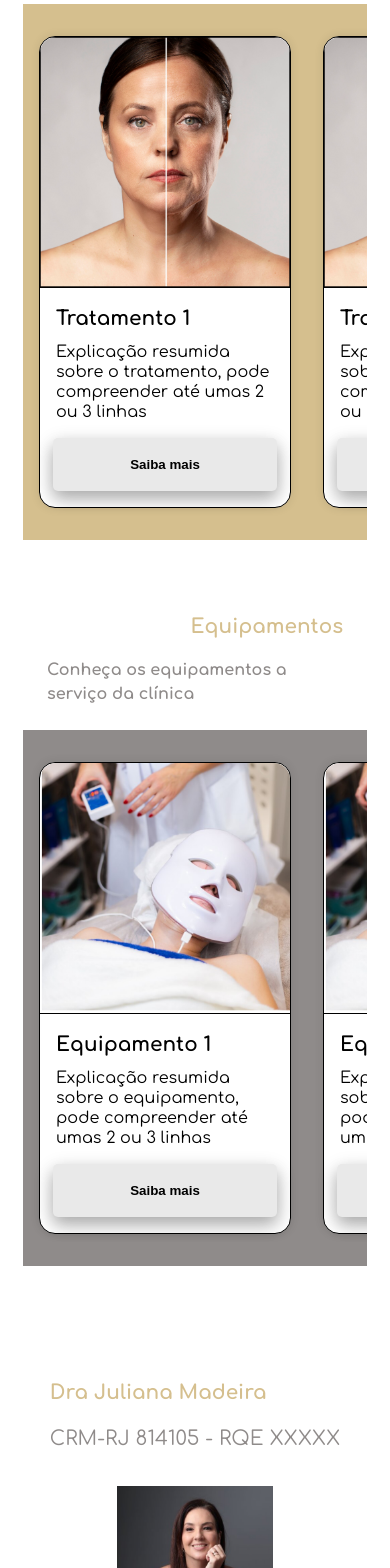
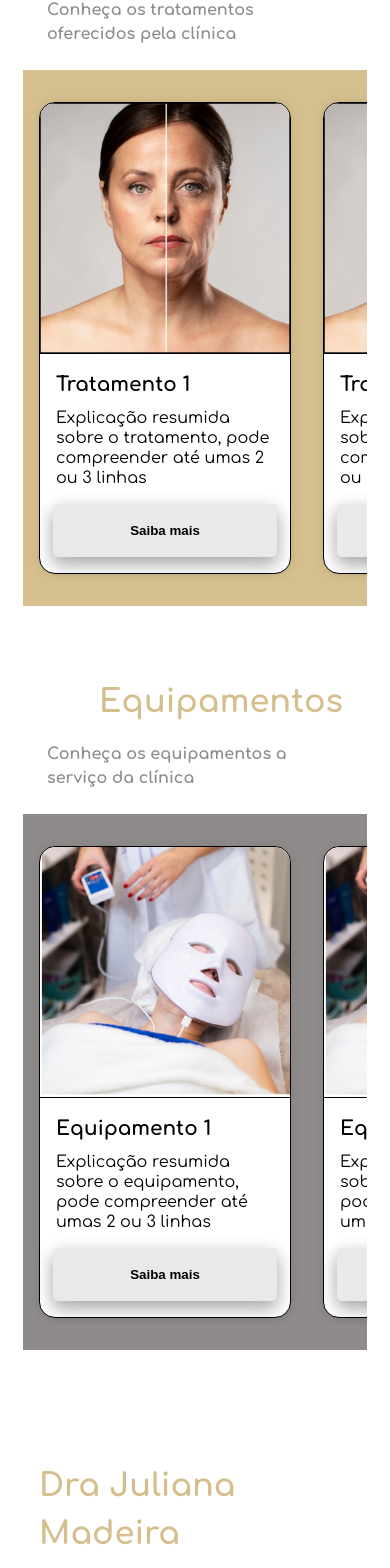
Before and after one commit to LucasTrevelin/dra-juliana-madeira, a React (Vite) app in the folder dra-juliana-madeira/: page / in a window 390 px wide. Shown: the part 1986-3554 px from the top of the page. Built offline with nearby package versions, Linux system fonts and the light colour scheme.

Commit message:
fix: some title heights for mobile view

```diff
--- a/dra-juliana-madeira/src/components/About/About.styled.ts
+++ b/dra-juliana-madeira/src/components/About/About.styled.ts
@@ -46,6 +46,10 @@ export const ContentContainer = styled.div`
 export const Title = styled.h1`
   margin: 0;
   color: ${({ theme }) => theme.colors.primary};
+
+  @media screen and (${devices.headerBreak}) {
+    font-size: 2rem;
+  }
 `
 
 export const Subtitle = styled.p`
--- a/dra-juliana-madeira/src/components/CardExhibition/CardExhibition.styled.ts
+++ b/dra-juliana-madeira/src/components/CardExhibition/CardExhibition.styled.ts
@@ -36,7 +36,7 @@ export const Title = styled.h1<{ $titleColor?: string }>`
   margin: 0.5rem;
 
   @media screen and (${devices.headerBreak}) {
-    font-size: 1.25rem;
+    font-size: 2rem;
   }
 `
 
--- a/dra-juliana-madeira/src/components/ContactSection/ContactSection.styled.ts
+++ b/dra-juliana-madeira/src/components/ContactSection/ContactSection.styled.ts
@@ -1,4 +1,5 @@
 import styled from 'styled-components'
+import { devices } from '../../helpers/breakpoints.helpers'
 
 export const ContactSection = styled.div`
   width: 100%;
@@ -23,4 +24,8 @@ export const TitleContainer = styled.div`
 export const SectionTitle = styled.h1`
   text-align: left;
   color: ${({ theme }) => theme.colors.primary};
+
+  @media screen (${devices.headerBreak}) {
+    font-size: 2rem;
+  }
 `
```
